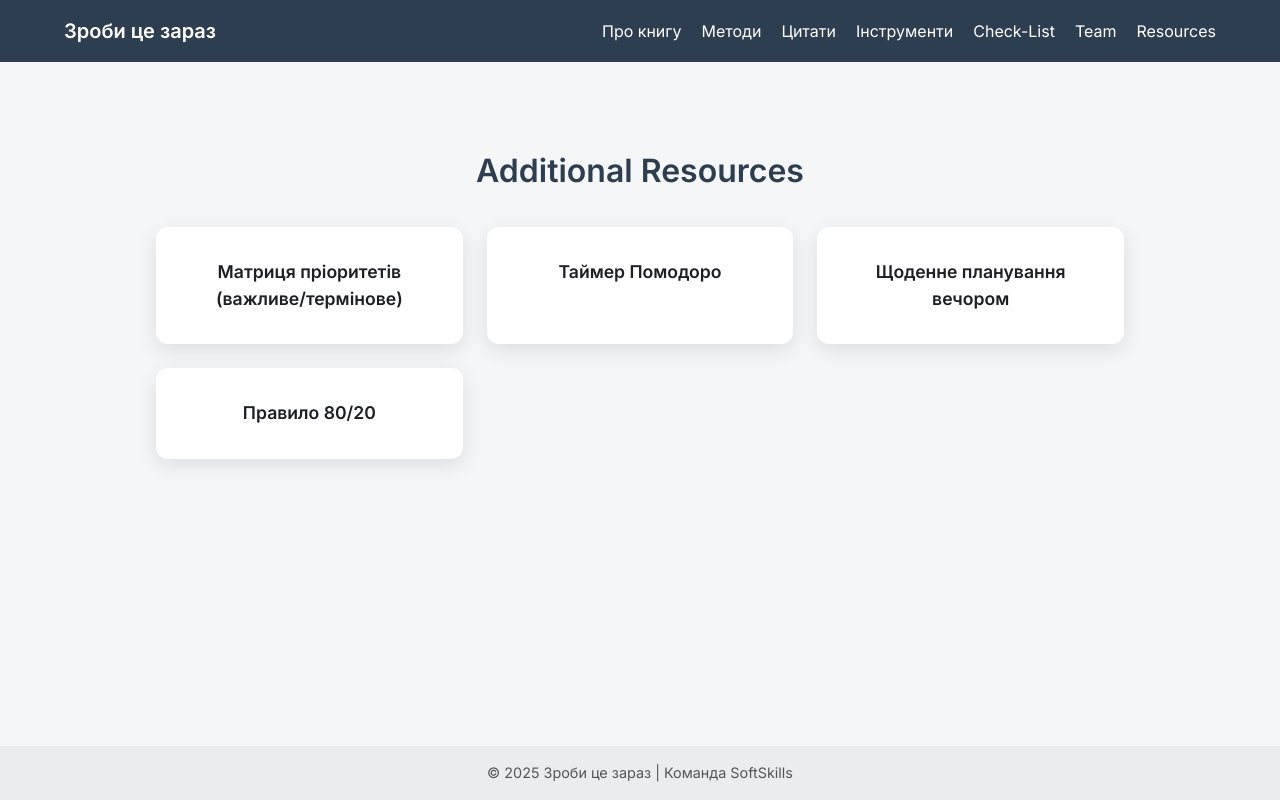
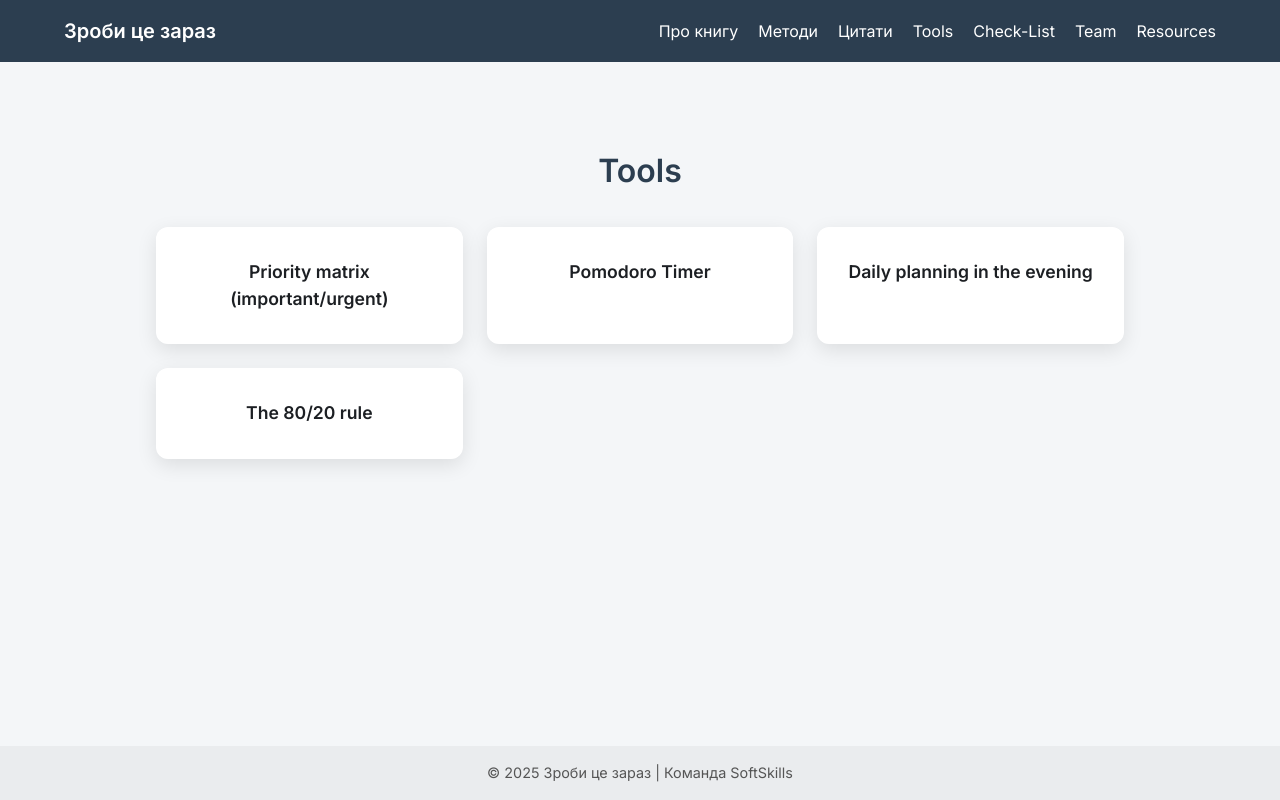
Before and after one commit to Ded-Goit/my-book-site, a Next.js app: page /tools in a window 1280 px wide. Built offline with nearby package versions, Linux system fonts and the light colour scheme.

Commit message:
edit Tools

```diff
--- a/app/tools/page.tsx
+++ b/app/tools/page.tsx
@@ -18,26 +18,26 @@ import styles from "./tools.module.css";
 export default function ToolsPage() {
   const tools = [
     {
-      title: "Матриця пріоритетів (важливе/термінове)",
+      title: "Priority matrix (important/urgent)",
       link: "https://experience.dropbox.com/uk-ua/resources/eisenhower-matrix",
     },
     {
-      title: "Таймер Помодоро",
+      title: "Pomodoro Timer",
       link: "https://pomodoro-tracker.com/?lang=en",
     },
     {
-      title: "Щоденне планування вечором",
+      title: "Daily planning in the evening",
       link: "https://www.microsoft.com/uk-ua/microsoft-365/microsoft-to-do-list-app",
     },
     {
-      title: "Правило 80/20",
+      title: "The 80/20 rule",
       link: "https://asana.com/resources/pareto-principle-80-20-rule",
     },
   ];
 
   return (
     <section className={styles.wrapper}>
-      <h1 className={styles.heading}>Additional Resources</h1>
+      <h1 className={styles.heading}>Tools</h1>
       <div className={styles.grid}>
         {tools.map((res, idx) => (
           <a
--- a/components/Header/Header.tsx
+++ b/components/Header/Header.tsx
@@ -16,7 +16,7 @@ export default function Header() {
           <Link href="/about">Про книгу</Link>
           <Link href="/methods">Методи</Link>
           <Link href="/quotes">Цитати</Link>
-          <Link href="/tools">Інструменти</Link>
+          <Link href="/tools">Tools</Link>
           <Link href="/checklist">Check-List</Link>
           <Link href="/team">Team</Link>
           <Link href="/resources">Resources</Link>
--- a/components/MobileMenu/MobileMenu.tsx
+++ b/components/MobileMenu/MobileMenu.tsx
@@ -10,7 +10,7 @@ const links = [
   { href: "/about", label: "Про книгу" },
   { href: "/methods", label: "Методи" },
   { href: "/quotes", label: "Цитати" },
-  { href: "/tools", label: "Інструменти" },
+  { href: "/tools", label: "Tools" },
   { href: "/checklist", label: "Check-List" },
   { href: "/team", label: "Team" },
   { href: "/resources", label: "Resources" },
```
